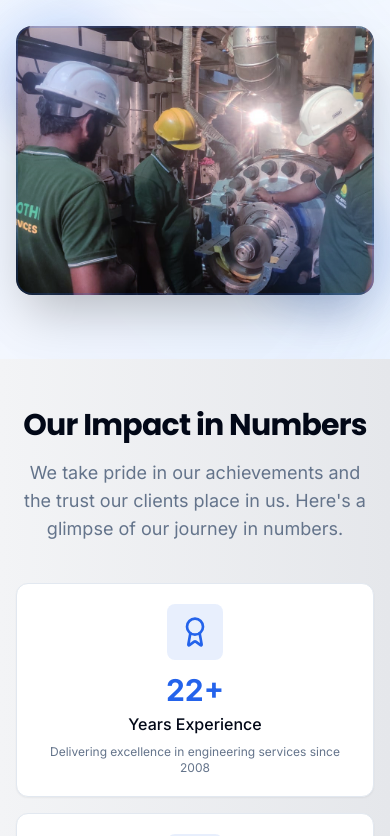
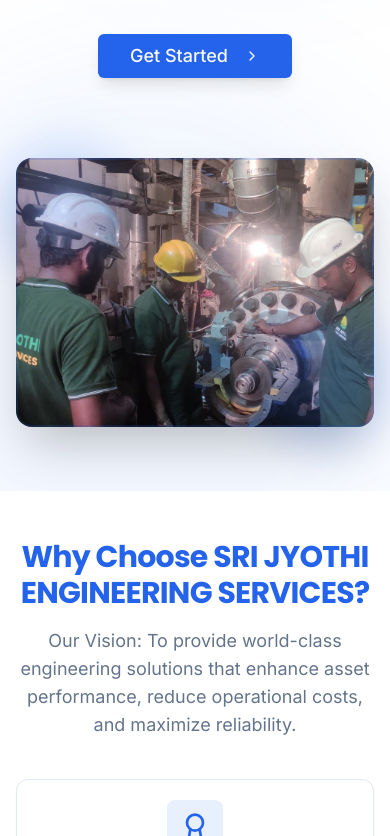
Before and after one commit to techSaswata/sri-jyothi-website, a Next.js app: page / in a window 390 px wide. Shown: the part 1164-2000 px from the top of the page. Built offline with nearby package versions, Linux system fonts and the light colour scheme.

Commit message:
fixed font,alignment , design changes and spacing

```diff
--- a/app/globals.css
+++ b/app/globals.css
@@ -94,15 +94,52 @@
   }
 
   .section-title {
+    @apply text-3xl md:text-4xl lg:text-5xl font-bold tracking-tight bg-gradient-to-r from-primary via-blue-600 to-primary bg-clip-text text-transparent;
+  }
+
+  .section-subtitle {
+    @apply text-lg text-muted-foreground mt-4 max-w-3xl;
+  }
+
+  /* Standardized text sizes */
+  .text-heading-1 {
+    @apply text-4xl md:text-5xl lg:text-6xl font-bold tracking-tight;
+  }
+
+  .text-heading-2 {
     @apply text-3xl md:text-4xl lg:text-5xl font-bold tracking-tight;
   }
 
-  .section-subtitle {
-    @apply text-lg md:text-xl text-muted-foreground mt-4 max-w-3xl;
+  .text-heading-3 {
+    @apply text-2xl md:text-3xl font-bold;
+  }
+
+  .text-heading-4 {
+    @apply text-xl font-bold;
+  }
+
+  .text-body-lg {
+    @apply text-lg text-muted-foreground;
+  }
+
+  .text-body {
+    @apply text-base text-muted-foreground;
+  }
+
+  .text-body-sm {
+    @apply text-sm text-muted-foreground;
   }
 
   .gradient-text {
     @apply bg-clip-text text-transparent bg-gradient-to-r from-primary to-blue-600;
+  }
+
+  .bg-section-light {
+    @apply bg-white;
+  }
+
+  .bg-section-alternate {
+    @apply bg-gray-50/50 dark:bg-gray-950/30;
   }
 
   .card-hover {
--- a/app/projects/page.tsx
+++ b/app/projects/page.tsx
@@ -140,10 +140,10 @@ export default function ProjectsPage() {
       <section className="pt-20 pb-16 md:pt-24 md:pb-20 bg-gradient-to-b from-blue-50 to-white dark:from-gray-900 dark:to-gray-950">
         <div className="container">
           <div className="text-center max-w-3xl mx-auto">
-            <h1 className="text-4xl md:text-5xl font-bold tracking-tight mb-6">
+            <h1 className="text-heading-1 mb-6">
               Our <span className="gradient-text">Projects</span>
             </h1>
-            <p className="text-lg text-muted-foreground mb-6">
+            <p className="text-body-lg mb-6">
               Explore our portfolio of successful engineering projects across various industries. These case studies
               demonstrate our expertise, innovation, and commitment to excellence.
             </p>
@@ -217,7 +217,7 @@ export default function ProjectsPage() {
       </section>
 
       {/* Featured Project Section */}
-      <section className="py-16 bg-gradient-secondary">
+      <section className="py-16 bg-section-alternate">
         <div className="container">
           <div className="text-center max-w-3xl mx-auto mb-16">
             <h2 className="section-title mb-4">Featured Project</h2>
--- a/components/sections/about-section.tsx
+++ b/components/sections/about-section.tsx
@@ -84,7 +84,7 @@ export default function AboutSection() {
   }
 
   return (
-    <section className="section-padding py-12 md:py-16 relative overflow-hidden bg-gradient-to-br from-background via-blue-50/10 to-background dark:from-background dark:via-blue-950/10 dark:to-background" id="about">
+    <section className="section-padding py-12 md:py-16 bg-section-alternate relative overflow-hidden" id="about">
       {/* Background Elements */}
       <div className="absolute inset-0 overflow-hidden">
         <motion.div
@@ -103,7 +103,7 @@ export default function AboutSection() {
 
       <div className="container relative">
         {/* Top Section */}
-        <div className="grid lg:grid-cols-2 gap-10 xl:gap-16 items-start mb-10">
+        <div className="grid lg:grid-cols-2 gap-10 xl:gap-16 items-center mb-10">
           {/* Left Column - About & Mission */}
           <motion.div
             ref={ref}
@@ -118,7 +118,7 @@ export default function AboutSection() {
                   Discover Our Story
                 </span>
               </div>
-              <h2 className="text-4xl font-bold mb-4 bg-gradient-to-r from-primary via-blue-600 to-primary bg-clip-text text-transparent">
+              <h2 className="text-heading-2 mb-4 bg-gradient-to-r from-primary via-blue-600 to-primary bg-clip-text text-transparent">
                 About Us
               </h2>
               <p className="text-lg text-muted-foreground">
--- a/components/sections/gif-section.tsx
+++ b/components/sections/gif-section.tsx
@@ -8,7 +8,7 @@ export default function GifSection() {
   const isInView = useInView(ref, { once: true, amount: 0.2 })
 
   return (
-    <section className="py-16 md:py-20 bg-gradient-to-b from-gray-50 to-white dark:from-gray-900 dark:to-gray-950" ref={ref}>
+    <section className="py-16 md:py-20 bg-section-alternate" ref={ref}>
       <div className="container mx-auto px-4">
         <motion.div
           initial={{ opacity: 0, y: 20 }}
--- a/components/sections/hero-section.tsx
+++ b/components/sections/hero-section.tsx
@@ -26,7 +26,7 @@ export default function HeroSection() {
   }
 
   return (
-    <section className="relative overflow-hidden bg-gradient-to-br from-blue-50 via-white to-blue-50 dark:from-gray-900 dark:via-gray-950 dark:to-gray-900 pt-10 pb-16">
+    <section className="relative overflow-hidden bg-section-light pt-10 pb-16">
       {/* Enhanced Background Elements */}
       <div className="absolute inset-0 overflow-hidden">
         <motion.div
@@ -58,11 +58,11 @@ export default function HeroSection() {
               transition={{ duration: 0.5, type: "spring", stiffness: 200 }}
               className="inline-block rounded-full bg-gradient-to-r from-primary/10 to-blue-500/10 px-4 py-1.5 text-sm font-medium text-primary mb-4 border border-primary/10 backdrop-blur-sm"
             >
-              Leading Engineering Solutions Provider
+              Innovating Engineering Solutions for Industrial Excellence
             </motion.div>
 
             <div className="relative">
-              <motion.h1 className="text-4xl md:text-5xl lg:text-6xl font-bold tracking-tight mb-6 bg-clip-text">
+              <motion.h1 className="text-heading-1 mb-6 bg-clip-text">
                 <motion.span
                   initial={{ opacity: 0, y: 20 }}
                   animate={{ opacity: 1, y: 0 }}
@@ -87,10 +87,9 @@ export default function HeroSection() {
               initial={{ y: 20, opacity: 0 }}
               animate={{ y: 0, opacity: 1 }}
               transition={{ duration: 0.7, delay: 0.6 }}
-              className="text-xl text-muted-foreground mb-8 max-w-2xl lg:max-w-none mx-auto lg:mx-0"
+              className="text-body-lg mb-8 max-w-2xl lg:max-w-none mx-auto lg:mx-0"
             >
-              We provide comprehensive engineering services and solutions to optimize your industrial operations and
-              maximize efficiency.
+              is a leading engineering service and manufacturing company based in India, specializing in power, manufacturing, and industrial sectors. Our expertise spans across Erection, Commissioning, Maintenance, and Spares Manufacturing, ensuring high efficiency and reliability for industrial operations.
             </motion.p>
 
             <motion.div
--- a/components/sections/services-section.tsx
+++ b/components/sections/services-section.tsx
@@ -9,52 +9,84 @@ import { Settings, Zap, PenToolIcon as Tool, Cog, CuboidIcon as Cube, FileText,
 
 const services = [
   {
+    icon: <Settings className="h-10 w-10" />,
+    title: "Engineering Services",
+    description:
+      "Reliable and professional engineering support to help clients reduce downtime, improve safety, and handle changes smoothly.",
+    image: "/images/service1.jpg",
+    link: "/services/engineering",
+  },
+  {
+    icon: <Cog className="h-10 w-10" />,
+    title: "Reverse Engineering",
+    description:
+      "Fast and reliable solutions to reproduce spare parts that are hard to find or no longer available.",
+    image: "/images/service4.jpg",
+    link: "/services/reverse-engineering",
+  },
+  {
+    icon: <Tool className="h-10 w-10" />,
+    title: "Overhauling Services",
+    description:
+      "Erection, commissioning, maintenance, and overhauling services for the entire lifecycle of industrial equipment.",
+    image: "/images/service3.jpg",
+    link: "/services/overhauling",
+  },
+  {
+    icon: <Cube className="h-10 w-10" />,
+    title: "3D Scanning",
+    description:
+      "Precise digital models and technical drawings of existing mechanical components for spare parts development.",
+    image: "/images/3d-scan.jpg",
+    link: "/services/3d-scanning",
+  },
+  {
+    icon: <Settings className="h-10 w-10" />,
+    title: "Spares Manufacturing",
+    description:
+      "High-quality mechanical spares designed, manufactured, and delivered to keep your equipment running smoothly.",
+    image: "/images/spares1.jpg",
+    link: "/services/spare-parts",
+  },
+  {
     icon: <Tool className="h-10 w-10" />,
     title: "Repair Services",
     description:
-      "Expert repair services for all types of industrial machinery and equipment to minimize downtime and maximize productivity.",
+      "Comprehensive repair, reconditioning, and refurbishment services for power and process industry equipment.",
     image: "/images/service4.jpg",
     link: "/services/repair",
   },
   {
-    icon: <Cog className="h-10 w-10" />,
-    title: "Spare Parts",
+    icon: <Zap className="h-10 w-10" />,
+    title: "Energy Saving Services",
     description:
-      "Quality spare parts for industrial equipment, ensuring optimal performance and longevity of your machinery.",
-    image: "/images/spares1.jpg",
-    link: "/services/spare-parts",
-  },
-  {
-    icon: <Zap className="h-10 w-10" />,
-    title: "Energy Solutions",
-    description:
-      "Innovative energy-saving solutions to reduce operational costs and environmental impact of your industrial processes.",
+      "Expert efficiency consultancy to reduce fuel consumption and optimize performance in power plants.",
     image: "/images/service2.jpg",
     link: "/services/energy-solutions",
   },
   {
-    icon: <Cube className="h-10 w-10" />,
-    title: "3D Services",
+    icon: <FileText className="h-10 w-10" />,
+    title: "EDM Services",
     description:
-      "Advanced 3D modeling, printing, and scanning services for prototyping, reverse engineering, and product development.",
-    image: "/images/3d-scan.jpg",
-    link: "/services/3d-services",
+      "High-precision Electrical Discharge Machining for intricate shapes and fine details in hard materials.",
+    image: "/images/service3.jpg",
+    link: "/services/edm",
   },
   {
     icon: <Settings className="h-10 w-10" />,
-    title: "Maintenance",
+    title: "Bend Removal",
     description:
-      "Comprehensive preventive and corrective maintenance services to ensure smooth operation of your industrial equipment.",
+      "Precision shaft and turbine rotor bend removal to restore critical components to original specifications.",
     image: "/images/service1.jpg",
-    link: "/services/maintenance",
+    link: "/services/bend-removal",
   },
   {
-    icon: <FileText className="h-10 w-10" />,
-    title: "Consulting",
+    icon: <Cog className="h-10 w-10" />,
+    title: "Dynamic Balancing",
     description:
-      "Expert consulting services for industrial engineering challenges, process optimization, and efficiency improvement.",
-    image: "/images/service3.jpg",
-    link: "/services/consulting",
+      "Precision balancing services to improve performance, reliability, and safety of rotating equipment.",
+    image: "/images/service2.jpg",
+    link: "/services/dynamic-balancing",
   },
 ]
 
@@ -84,10 +116,10 @@ export default function ServicesSection() {
   }
 
   return (
-    <section className="section-padding py-12 md:py-16 bg-background" id="services">
+    <section className="section-padding py-12 md:py-16 bg-section-light" id="services">
       <div className="container">
         <div className="text-center max-w-3xl mx-auto mb-10">
-          <h2 className="section-title mb-3">Our Engineering Services</h2>
+          <h2 className="section-title mb-3">SERVICES</h2>
           <p className="section-subtitle">
             We provide a comprehensive range of engineering services tailored to meet the specific needs of your
             industry and business.
@@ -117,11 +149,11 @@ export default function ServicesSection() {
                 <div className="absolute inset-0 bg-gradient-to-t from-black/60 to-transparent" />
                 <div className="absolute bottom-4 left-4 text-white">
                   <div className="p-2 bg-primary rounded-lg inline-block mb-2">{service.icon}</div>
-                  <h3 className="text-xl font-bold">{service.title}</h3>
+                  <h3 className="text-heading-4">{service.title}</h3>
                 </div>
               </div>
               <div className="p-6">
-                <p className="text-muted-foreground mb-4">{service.description}</p>
+                <p className="text-body mb-4">{service.description}</p>
                 <Button variant="outline" size="sm" asChild className="group">
                   <Link href={service.link}>
                     Learn More
--- a/components/sections/stats-section.tsx
+++ b/components/sections/stats-section.tsx
@@ -12,15 +12,15 @@ const stats = [
   // },
   {
     icon: <Award className="h-8 w-8" />,
-    value: "22+",
-    label: "Years Experience",
-    description: "Delivering excellence in engineering services since 2008",
+    value: "24+",
+    label: "Years of Expertise",
+    description: "in industrial engineering",
   },
   {
     icon: <Clock className="h-8 w-8" />,
     value: "24/7",
-    label: "Support",
-    description: "Round-the-clock assistance for all your engineering needs",
+    label: "Innovation",
+    description: "Innovative & Cost-Effective Solutions",
   },
   // {
   //   icon: <Briefcase className="h-8 w-8" />,
@@ -32,13 +32,13 @@ const stats = [
     icon: <Globe className="h-8 w-8" />,
     value: "15+",
     label: "Industries Served",
-    description: "Providing engineering solutions to a wide range of industries",
+    description: "Reliable, Precision-Engineered Components",
   },
   {
     icon: <ThumbsUp className="h-8 w-8" />,
-    value: "99%",
-    label: "Client Satisfaction",
-    description: "Committed to exceeding client expectations",
+    value: "100%",
+    label: "Customer Focus",
+    description: "Customer-First Approach for Tailored Solutions",
   },
 ]
 
@@ -66,13 +66,12 @@ export default function StatsSection() {
   }
 
   return (
-    <section className="bg-gradient-secondary py-12 md:py-20">
+    <section className="bg-section-light py-12 md:py-20">
       <div className="container">
         <div className="text-center max-w-3xl mx-auto mb-10">
-           <h2 className="section-title mb-3">Our Impact in Numbers</h2>
+           <h2 className="section-title mb-3">Why Choose SRI JYOTHI ENGINEERING SERVICES?</h2>
           <p className="section-subtitle">
-            We take pride in our achievements and the trust our clients place in us. Here's a glimpse of our journey in
-            numbers.
+            Our Vision: To provide world-class engineering solutions that enhance asset performance, reduce operational costs, and maximize reliability.
           </p>
         </div>
 
@@ -94,7 +93,7 @@ export default function StatsSection() {
                 {stat.value}
               </div>
               <div className="font-medium text-base mb-2">{stat.label}</div>
-              <p className="text-xs text-muted-foreground">{stat.description}</p>
+              <p className="text-body-sm">{stat.description}</p>
             </motion.div>
           ))}
         </motion.div>
```
Also changed, not shown: components/sections/team-section.tsx (+4 -4 lines).
